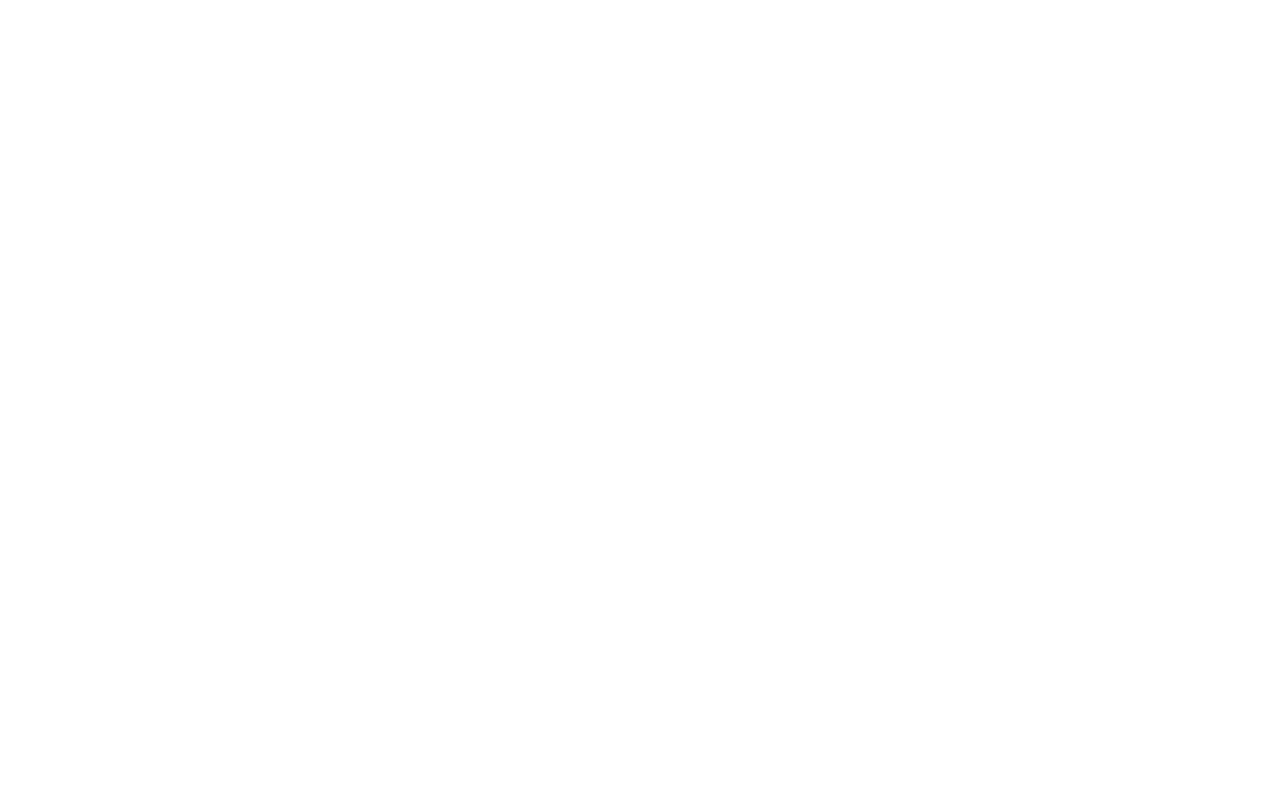
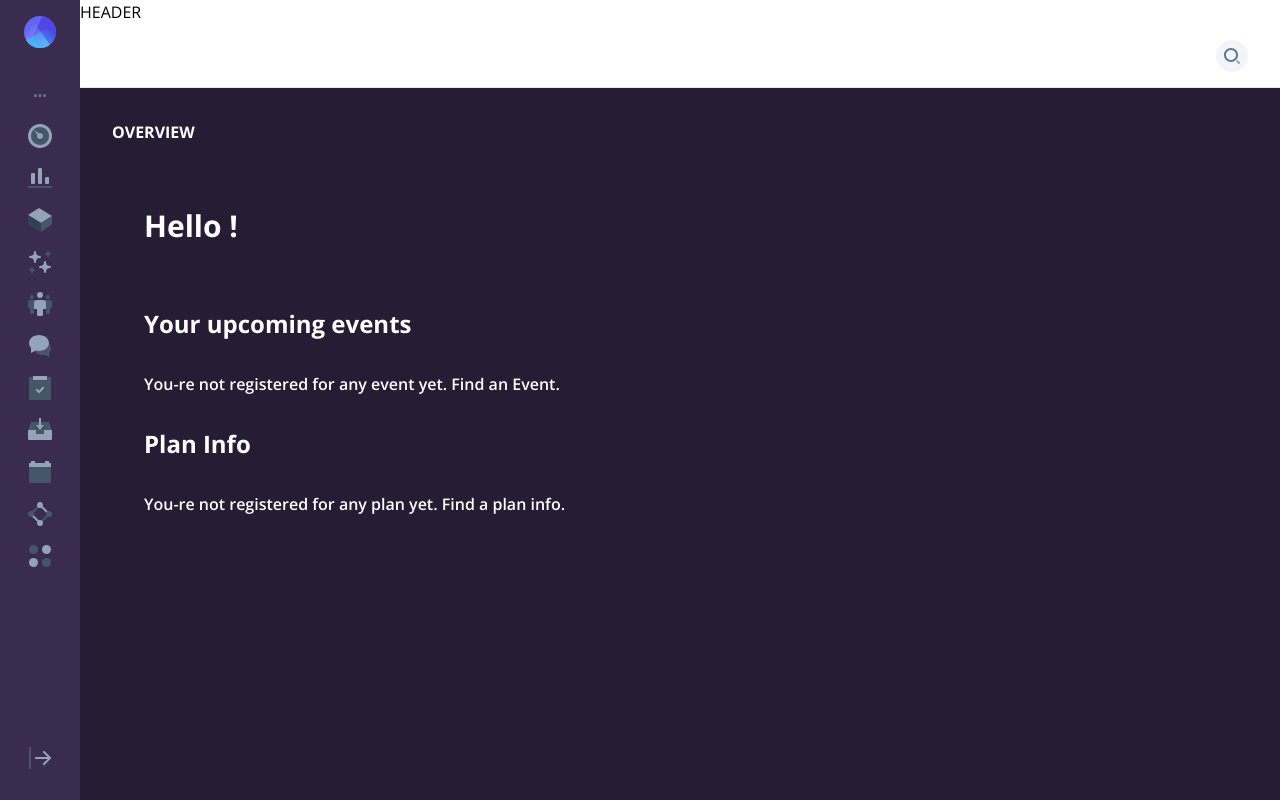
Before and after one commit to Darren-34810/cranium-fe, a React (Create React App) app: page /overview in a window 1280 px wide. Built offline with nearby package versions, Linux system fonts and the light colour scheme.

Commit message:
Pages HomeDashboard(Overview)

```diff
--- a/src/App.js
+++ b/src/App.js
@@ -8,6 +8,7 @@
 import TestCard from "./pages/testing/TestCard";
 import Profile from "./pages/HomeDashboard/Profile";
 import EventPage from "./pages/HomeDashboard/EventPage";
+import Overview from "./pages/HomeDashboard/Overview";
 
 function App() {
   return (
@@ -21,6 +22,9 @@
         <Route exact path={'/testcard'} component={TestCard}/>
         <Route exact path={'/profile'} component={Profile}/>
         <Route exact path={'/event-page'} component={EventPage}/>
+        <Route exact path={'/overview'} component={Overview}/>
+
+
         {/*<Route exact path="/event" component={EventPage} />*/}
         {/*<Route exact path="/eventlanding" component={EventLandingPage} />*/}
         <Route exact path="/signin" component={SignIn} />
--- a/src/layouts/Sidebar.jsx
+++ b/src/layouts/Sidebar.jsx
@@ -56,7 +56,7 @@
       <div
         id="sidebar"
         ref={sidebar}
-        className={`flex flex-col absolute z-40 left-0 top-0 lg:static lg:left-auto lg:top-auto lg:translate-x-0 transform h-screen overflow-y-scroll lg:overflow-y-auto no-scrollbar w-64 lg:w-20 lg:sidebar-expanded:!w-64 2xl:!w-64 shrink-0 bg-slate-800 p-4 transition-all duration-200 ease-in-out ${sidebarOpen ? 'translate-x-0' : '-translate-x-64'}`}
+        className={`flex flex-col absolute z-40 left-0 top-0 lg:static lg:left-auto lg:top-auto lg:translate-x-0 transform h-screen overflow-y-scroll lg:overflow-y-auto no-scrollbar w-64 lg:w-20 lg:sidebar-expanded:!w-64 2xl:!w-64 shrink-0 bg-primary-500 p-4 transition-all duration-200 ease-in-out ${sidebarOpen ? 'translate-x-0' : '-translate-x-64'}`}
       >
 
         {/* Sidebar header */}
--- /dev/null
+++ b/src/pages/HomeDashboard/Overview.jsx
@@ -0,0 +1,49 @@
+import Sidebar from "../../layouts/Sidebar";
+import React, {useState} from "react";
+import Header from "../../layouts/Header";
+
+const Overview = () => {
+
+  const [sidebarOpen, setSidebarOpen] = useState(false);
+  return (
+    <div className="flex h-screen overflow-hidden">
+
+      {/* Sidebar */}
+      <Sidebar sidebarOpen={sidebarOpen} setSidebarOpen={setSidebarOpen}/>
+
+      {/* Content area */}
+      <div className="relative flex flex-col flex-1 overflow-y-auto overflow-x-hidden">
+
+        {/*  Site header */}
+        <Header sidebarOpen={sidebarOpen} setSidebarOpen={setSidebarOpen}/>
+        <main>
+          <div className="flex-1 bg-primary-700 h-screen">
+            <div className="mx-0 p-8 font-bold text-white">
+              OVERVIEW
+            </div>
+
+            <div className="mx-8 p-8 font-bold text-3xl text-white ">
+              Hello !
+            </div>
+
+            <div className=" mx-8 my-0 p-8 font-bold text-2xl text-white ">
+              Your upcoming events
+            </div>
+            <div className="mx-8 my-0 px-8 font-semibold text-white ">
+              You-re not registered for any event yet. <a href="https://www.google.com/">Find an Event.</a>
+            </div>
+
+            <div className=" mx-8 my-0 p-8 font-bold text-2xl text-white ">
+              Plan Info
+            </div>
+            <div className="mx-8 my-0 px-8 font-semibold text-white ">
+              You-re not registered for any plan yet. <a href="https://www.google.com/">Find a plan info.</a>
+            </div>
+          </div>
+        </main>
+      </div>
+    </div>
+  )
+
+}
+export default Overview
```
